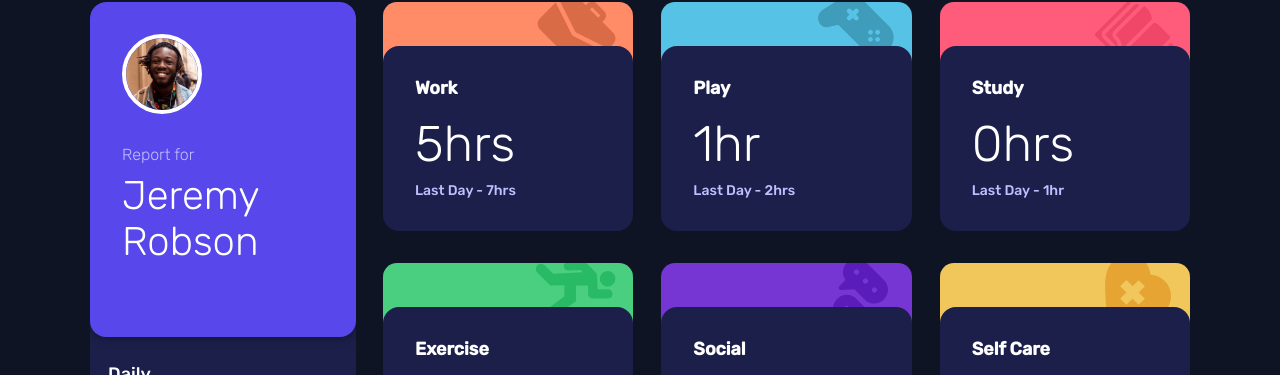
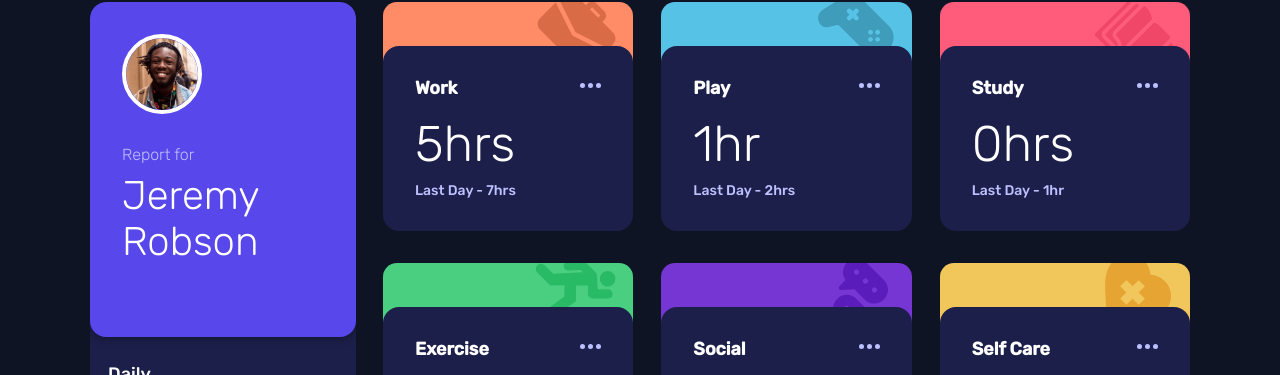
Before and after one commit to guss-renteria/time-tracking-dashboard-main-FM, a website built with Vite: page index.html in a window 1280 px wide. Shown: the part 137-512 px from the top of the page. Built offline with nearby package versions, Linux system fonts and the light colour scheme; files whose address does not match are found by name.

Commit message:
se actualizaron formas de importación (en el icono del menú)

```diff
--- a/main.js
+++ b/main.js
@@ -11,6 +11,8 @@ import icon_study from './images/icon-study.svg'
 import icon_exercise from './images/icon-exercise.svg'
 import icon_social from './images/icon-social.svg'
 import icon_self_care from './images/icon-self-care.svg'
+
+import icon_menu from './images/icon-ellipsis.svg'
 
 const options = document.querySelector('div.profile-options')?.children
 const cards = document.querySelector('section.cards')
@@ -93,7 +95,6 @@ const importBackgroundImages = () => {
 
   let cards = document.querySelectorAll('.card')
   for(let card of cards) {
-
     if([...card.classList].includes('Work')) {
       card.style.background = `url(${ icon_work })`
       card.style.backgroundPositionY = '-1rem'
@@ -121,6 +122,11 @@ const importBackgroundImages = () => {
 
     card.style.backgroundRepeat = 'no-repeat'
     card.style.backgroundPositionX = '90%'
+
+    let menu = card.querySelector('.menu')
+    menu.style.background = `url(${ icon_menu })`
+    menu.style.backgroundRepeat = 'no-repeat'
+    menu.style.backgroundPositionY = '.5rem'
   }
 }
 
--- a/styles/index.scss
+++ b/styles/index.scss
@@ -199,10 +199,6 @@ main {
           padding: 1rem 0;
           cursor: pointer;
 
-          background: url('./images/icon-ellipsis.svg');
-          background-repeat: no-repeat;
-          background-position-y: .5rem;
-
           transition: .2s ease;
 
           &:hover {
```
